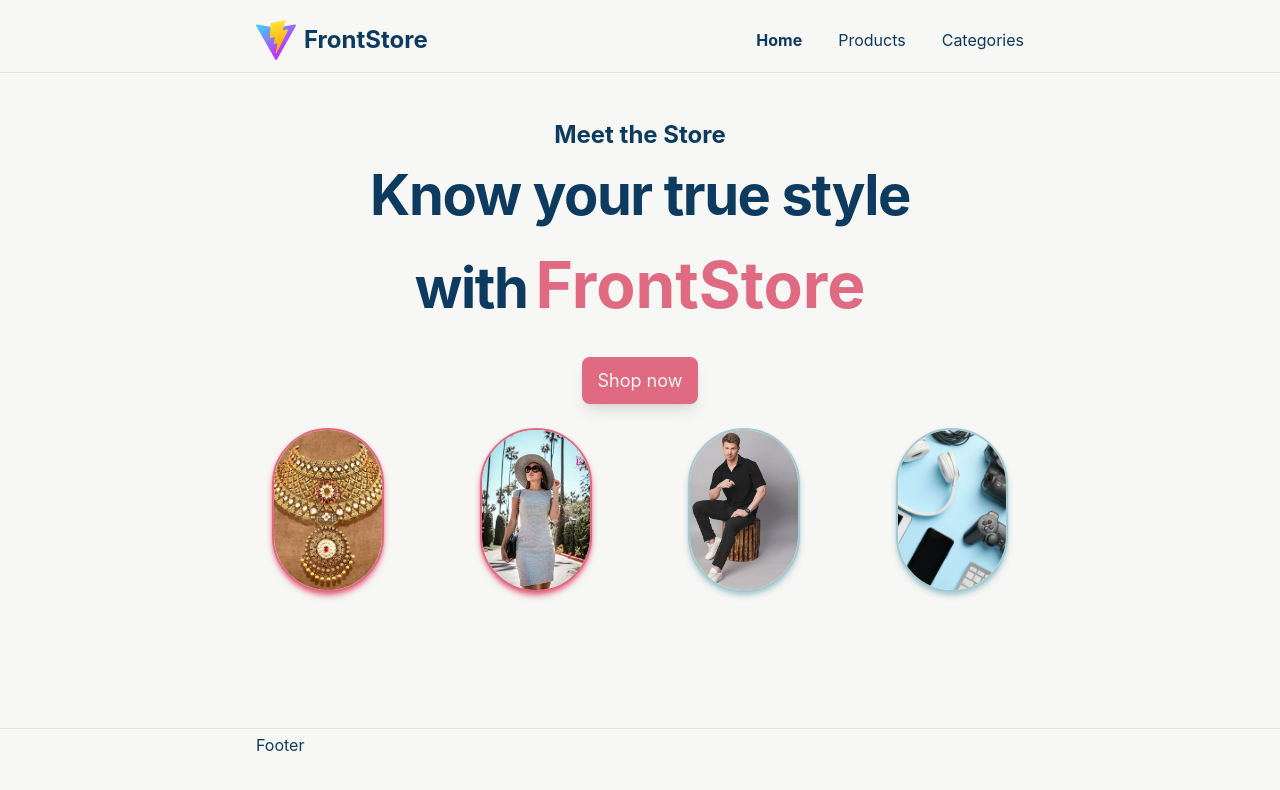
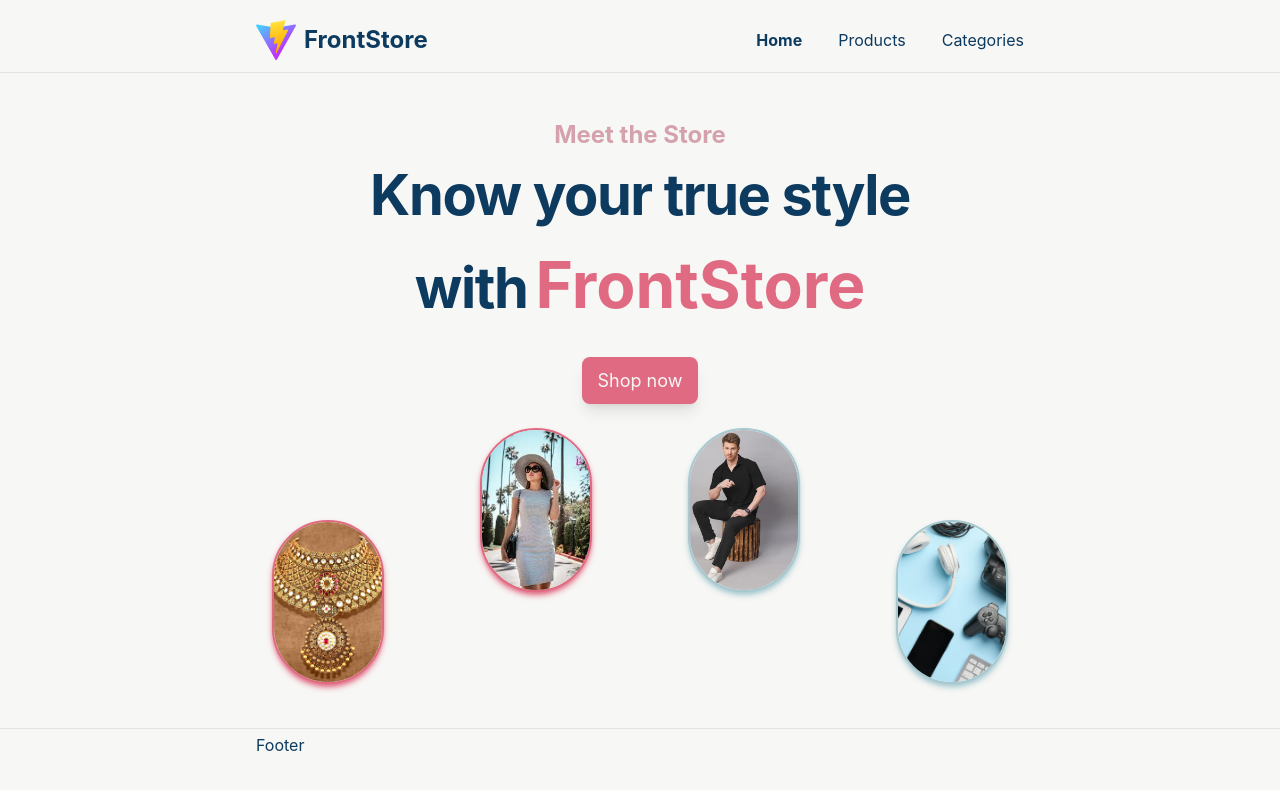
Before and after one commit to LuguiM/FrontStore, a React (Vite) app: page /FrontStore/ in a window 1280 px wide. Shown: the top 790 px of the page. Built offline with nearby package versions, Linux system fonts and the light colour scheme.

Commit message:
Fix(HeroSection): Posicion de los circulos

```diff
--- a/src/views/home/Hero.jsx
+++ b/src/views/home/Hero.jsx
@@ -1,17 +1,17 @@
 import { Button, Circle } from "../../components"
 
 const categories = [
-    { name: "Jewellery", position: "end" },
-    { name: "WomanClothes", position: "start" },
-    { name: "MenClothes", position: "start" },
-    { name: "Accesories", position: "end" }
+    { name: "Jewellery", position: "items-end justify-end" },
+    { name: "WomanClothes", position: "items-start justify-start" },
+    { name: "MenClothes", position: "items-start justify-start" },
+    { name: "Accesories", position: "items-end justify-start" }
 ]
 
 export const Hero = () => {
     return (
         <section className='flex flex-col items-center gap-y-6'>
             <div className='text-center mx-15 xl:mx-25'>
-                <p className='text-h6 !font-bold'>Meet the Store</p>
+                <p className='text-h6 !font-bold text-ligth-pink'>Meet the Store</p>
                 <h1>
                     <span className='text-h5 md:text-h2 tracking-tight'>Know your true style with</span>
                     <br className="sm:hidden" />
@@ -20,10 +20,10 @@ export const Hero = () => {
 
             </div>
                 <Button label="Shop now" isLink />
-            <div class="hidden lg:grid grid-cols-4 gap-x-16 h-64">
+            <div className="hidden lg:grid grid-cols-4 gap-x-16 h-64">
                 {
                     categories.map(c => (
-                        <div class={`px-4 flex items-${c.position} justify-${c.position}`}>
+                        <div key={c.name} className={`px-4 flex ${c.position}`}>
                             <Circle categorie={c.name} />
                         </div>
                     ))
```
